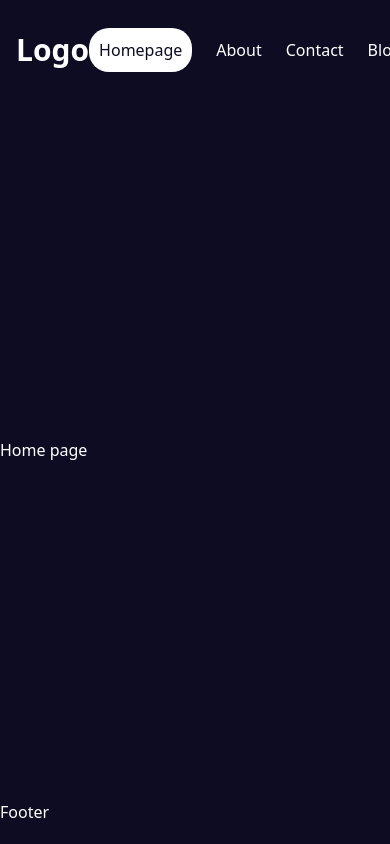
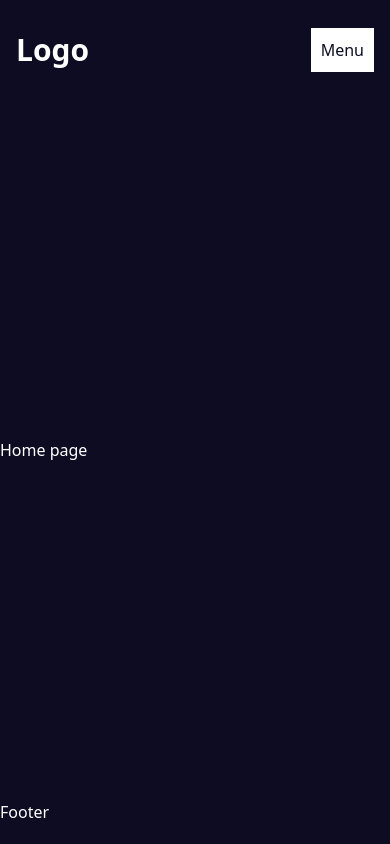
Before and after one commit to Kansoldev/Learning-nextjs, a Next.js app: page / in a window 390 px wide. Built offline with nearby package versions, Linux system fonts and the light colour scheme.

Commit message:
Make navbar responsive

```diff
--- a/src/components/Nav/Links/index.tsx
+++ b/src/components/Nav/Links/index.tsx
@@ -1,6 +1,7 @@
 "use client";
 
 import Link from "next/link";
+import { useState } from "react";
 import { usePathname } from "next/navigation";
 
 type linksType = { title: string; path: string }[];
@@ -25,10 +26,12 @@ const links: linksType = [
 ];
 
 const Links = () => {
+  const [open, setOpen] = useState(false);
   const pathname = usePathname();
 
   return (
-    <div className="flex items-center gap-6">
+    <>
+      <div className="hidden md:flex items-center gap-6">
         {links.map((link) => (
           <Link
             key={link.title}
@@ -43,6 +46,35 @@ const Links = () => {
           </Link>
         ))}
       </div>
+
+      <button
+        className="bg-white text-[#0d0c22] p-[10px] md:hidden"
+        onClick={() => setOpen(!open)}
+      >
+        Menu
+      </button>
+
+      {open && (
+        <div
+          className="absolute top-[100px] right-8 w-1/2 flex flex-col items-end gap-10 mt-20 md:hidden"
+          style={{ backgroundColor: "#0d0c22", height: "calc(100vh - 100px)" }}
+        >
+          {links.map((link) => (
+            <Link
+              key={link.title}
+              href={link.path}
+              className={`text-base ${
+                pathname == link.path
+                  ? "bg-white text-[#0d0c22] p-[10px] rounded-[20px] font-medium text-center"
+                  : ""
+              }`}
+            >
+              {link.title}
+            </Link>
+          ))}
+        </div>
+      )}
+    </>
   );
 };
 
```
Lines whose indentation alone changed are shown as unchanged.
